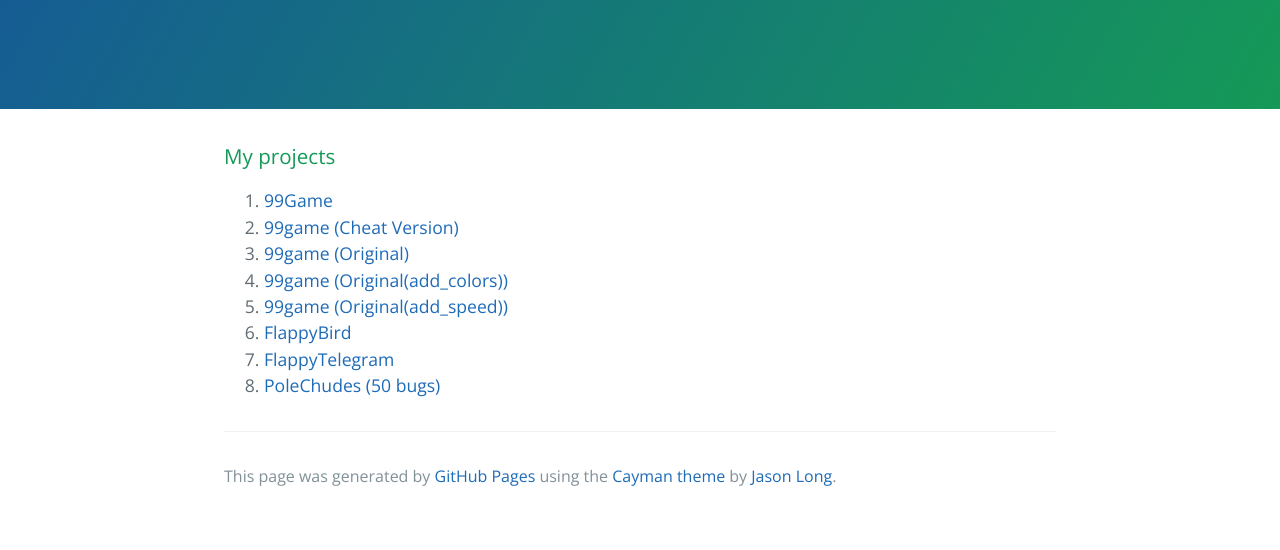
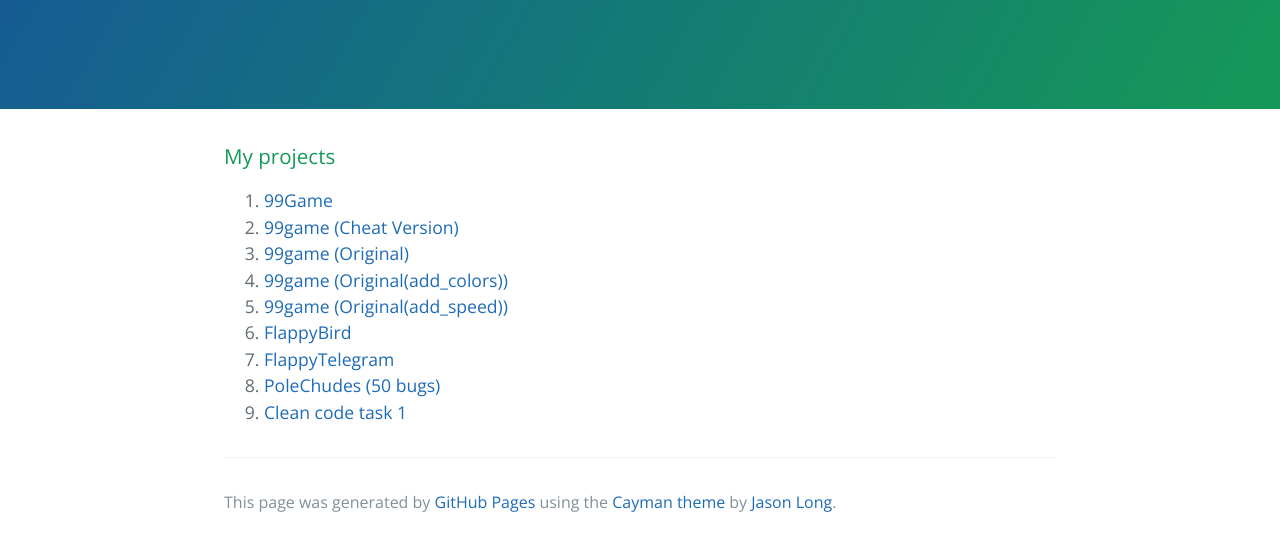
Before and after one commit to AnatolyKorablyov/anatolykorablyov.github.io, a plain HTML site: page index.html in a window 1280 px wide. Shown: the part 208-758 px from the top of the page. Drawn offline with nearby package versions, Linux system fonts and the light colour scheme.

Commit message:
Update index.html

```diff
--- a/index.html
+++ b/index.html
@@ -29,6 +29,7 @@
 <li><a href="https://anatolykorablyov.github.io/FlappyBird/">FlappyBird</a></li>
 <li><a href="https://anatolykorablyov.github.io/flappy_telegram/">FlappyTelegram</a></li>
 <li><a href="https://anatolykorablyov.github.io/PoleChudes/">PoleChudes (50 bugs)</a></li>
+<li><a href="https://anatolykorablyov.github.io/clean_code/">Clean code task 1</a></li>
 </ol>
 
       <footer class="site-footer">
```
